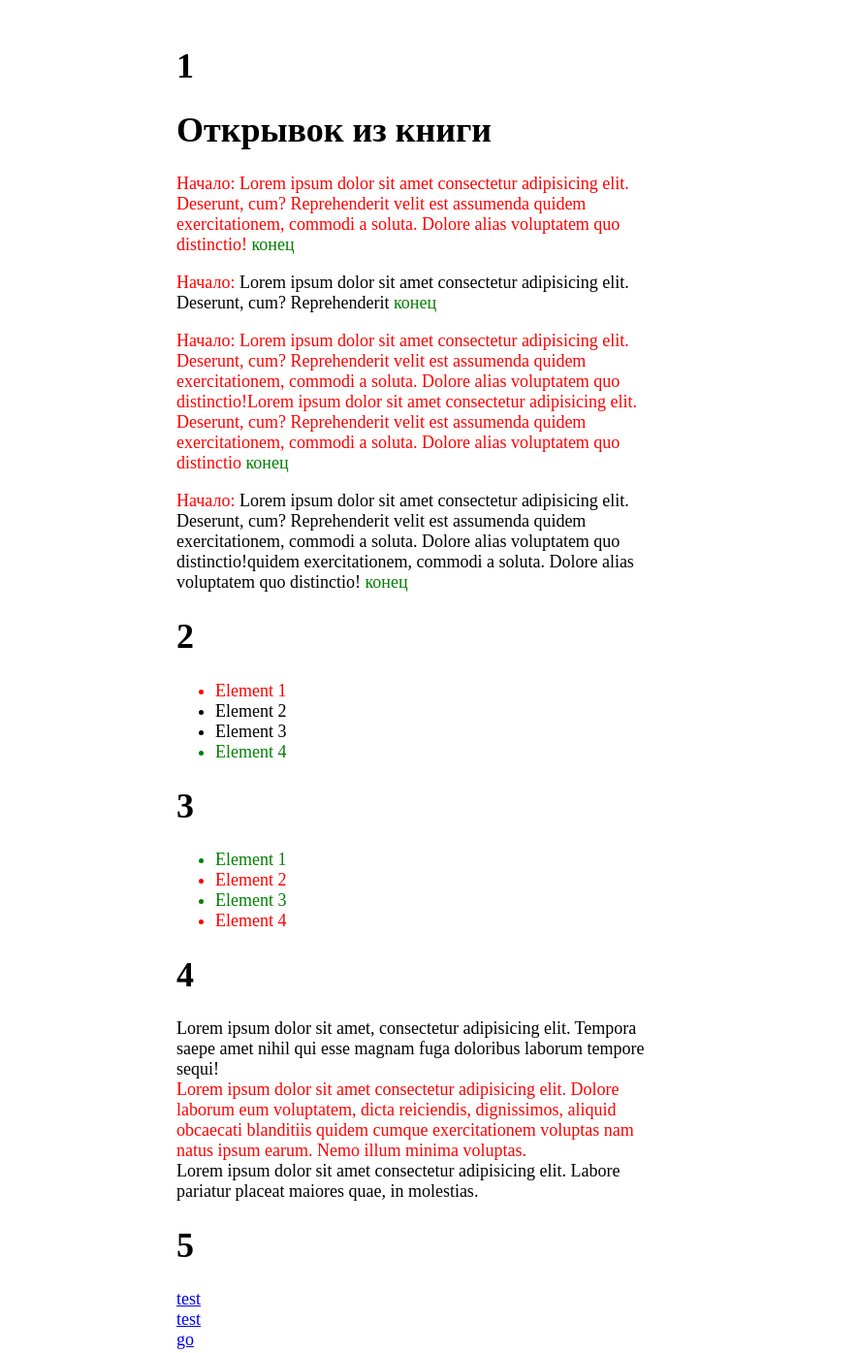
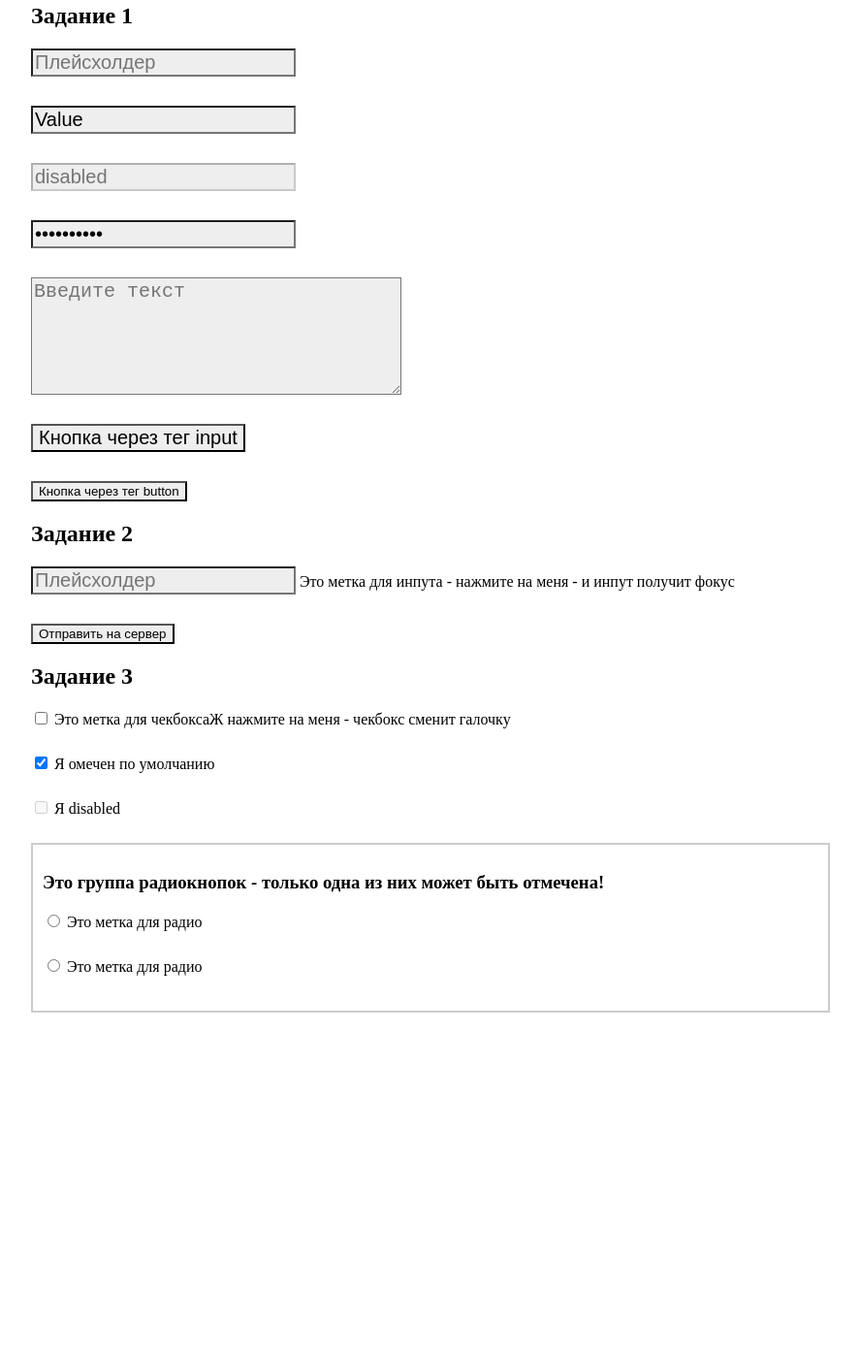
Before and after one commit to sk85web/Teachmeskills_Lessons, a plain HTML site: page index.html in a window 1280 px wide. Shown: the part 17-1412 px from the top of the page at 97% size, without its empty margins (208-1095 px from the left). After the commit the page ends 1081 px from the top, so only its background shows below. Drawn offline with Linux system fonts and the light colour scheme.

Commit message:
feat: complete task

```diff
--- a/index.html
+++ b/index.html
@@ -3,96 +3,61 @@
   <head>
     <meta charset="UTF-8" />
     <meta name="viewport" content="width=device-width, initial-scale=1.0" />
-    <link rel="stylesheet" href="src/css/style.css" />
-    <title>Lesson6</title>
+    <link rel="stylesheet" href="/Teachmeskills_Lessons/src/css/style.css" />
+    <title>Lesson_8</title>
   </head>
   <body>
-    <div class="container text">
-      <h1>1</h1>
-      <h1>Открывок из книги</h1>
-      <p>
-        <span>Начало:</span>
-        <span
-          >Lorem ipsum dolor sit amet consectetur adipisicing elit. Deserunt,
-          cum? Reprehenderit velit est assumenda quidem exercitationem, commodi
-          a soluta. Dolore alias voluptatem quo distinctio!</span
-        >
-        <span>конец</span>
-      </p>
+    <div class="container">
+      <h2>Задание 1</h2>
+      <form method="post" action="#" enctype="multipart/form-data">
+        <input type="text" placeholder="Плейсхолдер" />
+        <input type="text" value="Value" />
+        <input type="text" placeholder="disabled" disabled />
+        <input type="password" value="dndjsndjsn" />
+        <textarea
+          name="textArea"
+          cols="30"
+          rows="5"
+          placeholder="Введите текст"
+        ></textarea>
+        <input type="submit" value="Кнопка через тег input" />
+        <button type="submit">Кнопка через тег button</button>
+      </form>
 
-      <p>
-        <span>Начало:</span>
-        <span
-          >Lorem ipsum dolor sit amet consectetur adipisicing elit. Deserunt,
-          cum? Reprehenderit</span
-        >
-        <span>конец</span>
-      </p>
+      <h2>Задание 2</h2>
+      <input
+        type="text"
+        id="text"
+        placeholder="Плейсхолдер"
+        style="display: inline"
+      />
+      <label for="text"
+        >Это метка для инпута - нажмите на меня - и инпут получит фокус</label
+      >
+      <button type="submit">Отправить на сервер</button>
 
-      <p>
-        <span>Начало:</span>
-        <span
-          >Lorem ipsum dolor sit amet consectetur adipisicing elit. Deserunt,
-          cum? Reprehenderit velit est assumenda quidem exercitationem, commodi
-          a soluta. Dolore alias voluptatem quo distinctio!Lorem ipsum dolor sit
-          amet consectetur adipisicing elit. Deserunt, cum? Reprehenderit velit
-          est assumenda quidem exercitationem, commodi a soluta. Dolore alias
-          voluptatem quo distinctio</span
-        >
-        <span>конец</span>
-      </p>
+      <h2>Задание 3</h2>
+      <input type="checkbox" id="check" style="display: inline" />
+      <label for="check"
+        >Это метка для чекбоксаЖ нажмите на меня - чекбокс сменит галочку</label
+      >
+      <br />
+      <input type="checkbox" id="check2" style="display: inline" checked />
+      <label for="check2">Я омечен по умолчанию</label>
+      <br />
+      <input type="checkbox" id="check2" style="display: inline" disabled />
+      <label for="check2">Я disabled</label>
 
-      <p>
-        <span>Начало:</span>
-        <span
-          >Lorem ipsum dolor sit amet consectetur adipisicing elit. Deserunt,
-          cum? Reprehenderit velit est assumenda quidem exercitationem, commodi
-          a soluta. Dolore alias voluptatem quo distinctio!quidem
-          exercitationem, commodi a soluta. Dolore alias voluptatem quo
-          distinctio!</span
-        >
-        <span>конец</span>
-      </p>
-
-      <h1>2</h1>
-      <ul>
-        <li>Element 1</li>
-        <li>Element 2</li>
-        <li>Element 3</li>
-        <li>Element 4</li>
-      </ul>
-
-      <h1>3</h1>
-      <ul class="task3">
-        <li>Element 1</li>
-        <li>Element 2</li>
-        <li>Element 3</li>
-        <li>Element 4</li>
-      </ul>
-
-      <h1>4</h1>
-
-      <div class="text">
-        Lorem ipsum dolor sit amet, consectetur adipisicing elit. Tempora saepe
-        amet nihil qui esse magnam fuga doloribus laborum tempore sequi!
+      <div class="radioblock">
+        <h3>
+          Это группа радиокнопок - только одна из них может быть отмечена!
+        </h3>
+        <input type="radio" id="radio1" style="display: inline" name="yes" />
+        <label for="radio1">Это метка для радио</label>
+        <br />
+        <input type="radio" id="radio2" style="display: inline" name="yes" />
+        <label for="radio2">Это метка для радио</label>
       </div>
-
-      <div>
-        Lorem ipsum dolor sit amet consectetur adipisicing elit. Dolore laborum
-        eum voluptatem, dicta reiciendis, dignissimos, aliquid obcaecati
-        blanditiis quidem cumque exercitationem voluptas nam natus ipsum earum.
-        Nemo illum minima voluptas.
-      </div>
-
-      <div class="text">
-        Lorem ipsum dolor sit amet consectetur adipisicing elit. Labore pariatur
-        placeat maiores quae, in molestias.
-      </div>
-
-      <h1>5</h1>
-      <a href="#">test</a>
-      <a href="#e">test</a>
-      <a href="#ewe">go</a>
     </div>
   </body>
 </html>
--- a/src/css/style.css
+++ b/src/css/style.css
@@ -1,47 +1,26 @@
 body {
-  font-size: 18px;
+  margin: 0;
 }
+
 .container {
   margin: 20px auto;
-  padding: 20px;
-  max-width: 500px;
+  width: 800px;
 }
 
-p span:first-child {
-  color: red;
+input,
+textarea {
+  display: block;
+  margin-bottom: 30px;
+  font-size: 20px;
+  background-color: #eee;
 }
 
-p span:last-child {
-  color: green;
+button {
+  background-color: #eee;
 }
 
-p:nth-child(odd) {
-  color: red;
+.radioblock {
+  width: 100%;
+  border: 2px solid #ccc;
+  padding: 10px;
 }
-
-ul li:first-child {
-  color: red;
-}
-ul li:last-child {
-  color: green;
-}
-
-.task3 li:nth-child(even) {
-  color: red;
-}
-.task3 li:nth-child(odd) {
-  color: green;
-}
-
-div:not(.text) {
-  color: red;
-}
-
-a {
-  display: block;
-  font-size: inherit;
-}
-
-a:visited {
-  color: green;
-}
```
